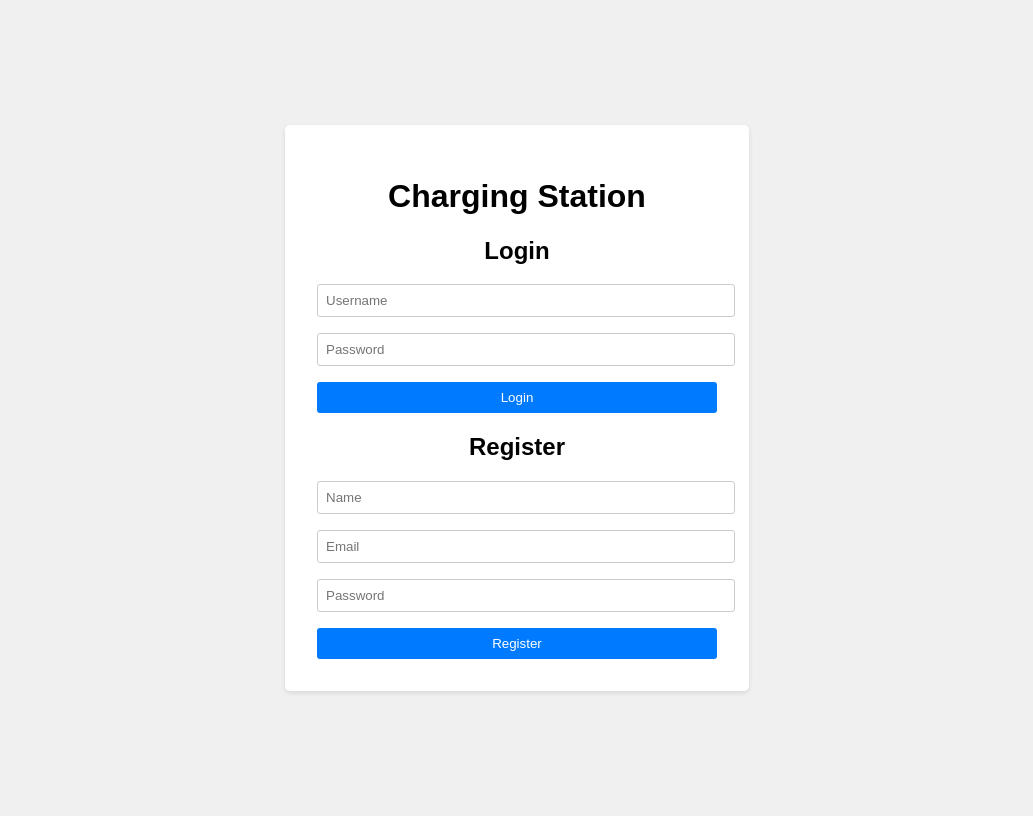
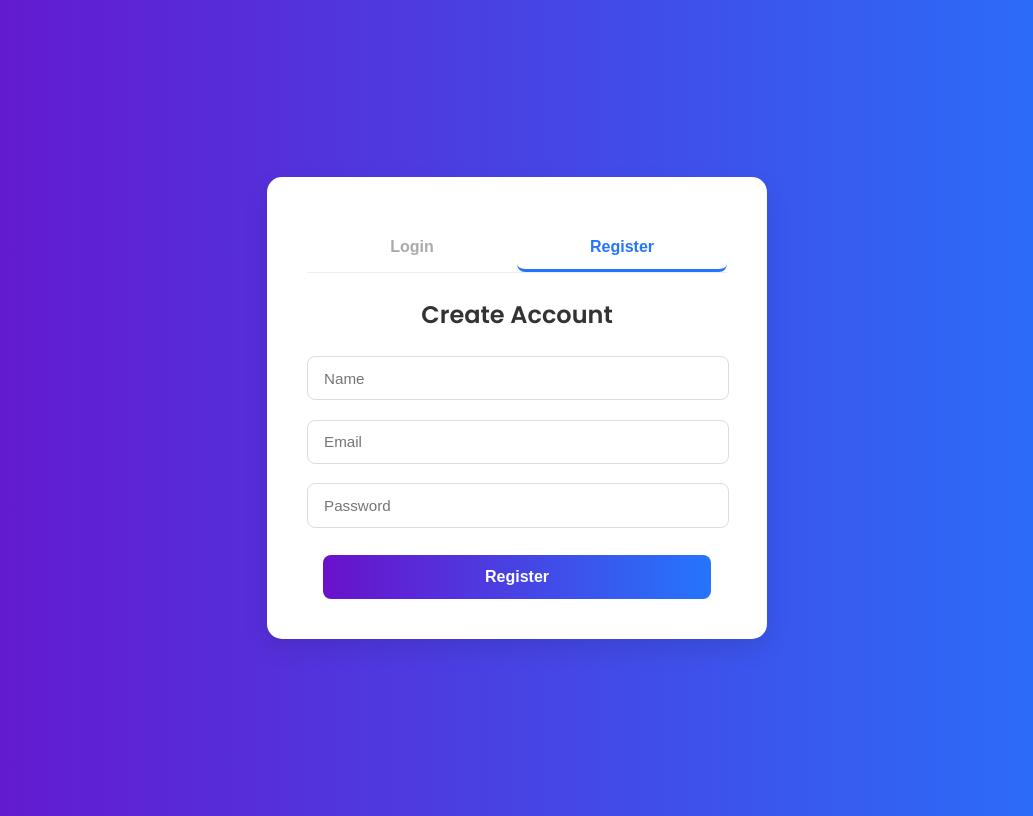
Before and after one commit to Muthu-Arun/charging-cpp, a plain HTML site: page frontend/index.html in a window 1280 px wide. Both pictures are taken after a click on the button "Register". Shown: the whole page, without its empty margins (123-1156 px from the left). Drawn offline with Linux system fonts and the light colour scheme; no server answers.

Commit message:
Prettier UI

```diff
--- a/frontend/app.js
+++ b/frontend/app.js
@@ -6,6 +6,12 @@ document.addEventListener('DOMContentLoaded', () => {
     const logoutBtn = document.getElementById('logout-btn');
     const stationsList = document.getElementById('stations-list');
     const outletsList = document.getElementById('outlets-list');
+
+    // New tab elements
+    const loginTabBtn = document.getElementById('login-tab-btn');
+    const registerTabBtn = document.getElementById('register-tab-btn');
+    const loginForm = document.getElementById('login-form');
+    const registerForm = document.getElementById('register-form');
 
     const API_URL = 'http://localhost:8080';
     let token = localStorage.getItem('token');
@@ -22,15 +28,39 @@ document.addEventListener('DOMContentLoaded', () => {
         chargingContainer.style.display = 'none';
         localStorage.removeItem('token');
         token = null;
+        // Default to login tab
+        loginTabBtn.click();
     };
+
+    // Tab switching logic
+    loginTabBtn.addEventListener('click', () => {
+        loginForm.style.display = 'block';
+        registerForm.style.display = 'none';
+        loginTabBtn.classList.add('active');
+        registerTabBtn.classList.remove('active');
+    });
+
+    registerTabBtn.addEventListener('click', () => {
+        loginForm.style.display = 'none';
+        registerForm.style.display = 'block';
+        registerTabBtn.classList.add('active');
+        loginTabBtn.classList.remove('active');
+    });
 
     if (token) {
         showChargingView();
+    } else {
+        showAuthView();
     }
 
     loginBtn.addEventListener('click', async () => {
         const username = document.getElementById('username').value;
         const password = document.getElementById('password').value;
+
+        if (!username || !password) {
+            alert('Please enter username and password.');
+            return;
+        }
 
         const response = await fetch(`${API_URL}/login/login`, {
             method: 'POST',
@@ -53,6 +83,11 @@ document.addEventListener('DOMContentLoaded', () => {
         const email = document.getElementById('reg-email').value;
         const password = document.getElementById('reg-password').value;
 
+        if (!name || !email || !password) {
+            alert('Please fill out all fields.');
+            return;
+        }
+
         const response = await fetch(`${API_URL}/login/register`, {
             method: 'POST',
             headers: { 'Content-Type': 'application/json' },
@@ -61,6 +96,7 @@ document.addEventListener('DOMContentLoaded', () => {
 
         if (response.ok) {
             alert('Registration successful! Please login.');
+            loginTabBtn.click(); // Switch to login tab
         } else {
             alert('Registration failed');
         }
@@ -71,9 +107,12 @@ document.addEventListener('DOMContentLoaded', () => {
     });
 
     async function fetchStations() {
-        const response = await fetch(`${API_URL}/api/stations`);
+        if (!token) return;
+        const response = await fetch(`${API_URL}/api/stations`, {
+             headers: { 'Authorization': `Bearer ${token}` }
+        });
         const data = await response.json();
-        stationsList.innerHTML = '';
+        stationsList.innerHTML = '<h3>Available Stations</h3>';
         data.stations.forEach(station => {
             const stationDiv = document.createElement('div');
             stationDiv.className = 'station';
@@ -83,16 +122,21 @@ document.addEventListener('DOMContentLoaded', () => {
     }
 
     async function fetchOutlets() {
-        const response = await fetch(`${API_URL}/api/outlets`);
+        if (!token) return;
+        const response = await fetch(`${API_URL}/api/outlets`, {
+            headers: { 'Authorization': `Bearer ${token}` }
+        });
         const data = await response.json();
-        outletsList.innerHTML = '';
+        outletsList.innerHTML = '<h3>Available Outlets</h3>';
         data.outlets.forEach(outlet => {
             const outletDiv = document.createElement('div');
             outletDiv.className = 'outlet';
             outletDiv.innerHTML = `
-                <span>${outlet.name} (Station ${outlet.station_id}) - ${outlet.status}</span>
-                <button class="initiate-btn" data-id="${outlet.id}" ${outlet.status !== 'available' ? 'disabled' : ''}>Initiate</button>
-                <button class="terminate-btn" data-id="${outlet.id}" ${outlet.status !== 'occupied' ? 'disabled' : ''}>Terminate</button>
+                <span>${outlet.name} (Station ${outlet.station_id}) - <strong>${outlet.status}</strong></span>
+                <div>
+                    <button class="initiate-btn" data-id="${outlet.id}" ${outlet.status !== 'available' ? 'disabled' : ''}>Start</button>
+                    <button class="terminate-btn" data-id="${outlet.id}" ${outlet.status === 'available' ? 'disabled' : ''}>Stop</button>
+                </div>
             `;
             outletsList.appendChild(outletDiv);
         });
--- a/frontend/index.html
+++ b/frontend/index.html
@@ -4,28 +4,38 @@
     <meta charset="UTF-8">
     <meta name="viewport" content="width=device-width, initial-scale=1.0">
     <title>Charging Station</title>
+    <link rel="stylesheet" href="https://fonts.googleapis.com/css2?family=Poppins:wght@300;400;600&display=swap">
     <link rel="stylesheet" href="styles.css">
 </head>
 <body>
     <div class="container">
-        <h1>Charging Station</h1>
         <div id="auth-container">
-            <h2>Login</h2>
-            <input type="text" id="username" placeholder="Username">
-            <input type="password" id="password" placeholder="Password">
-            <button id="login-btn">Login</button>
-            <h2>Register</h2>
-            <input type="text" id="reg-name" placeholder="Name">
-            <input type="text" id="reg-email" placeholder="Email">
-            <input type="password" id="reg-password" placeholder="Password">
-            <button id="register-btn">Register</button>
+            <div class="auth-tabs">
+                <button id="login-tab-btn" class="tab-btn active">Login</button>
+                <button id="register-tab-btn" class="tab-btn">Register</button>
+            </div>
+            <div id="login-form" class="auth-form">
+                <h2>Welcome Back!</h2>
+                <input type="text" id="username" placeholder="Username" autocomplete="username">
+                <input type="password" id="password" placeholder="Password" autocomplete="current-password">
+                <button id="login-btn">Login</button>
+            </div>
+            <div id="register-form" class="auth-form" style="display: none;">
+                <h2>Create Account</h2>
+                <input type="text" id="reg-name" placeholder="Name">
+                <input type="text" id="reg-email" placeholder="Email">
+                <input type="password" id="reg-password" placeholder="Password" autocomplete="new-password">
+                <button id="register-btn">Register</button>
+            </div>
         </div>
         <div id="charging-container" style="display: none;">
-            <h2>Stations</h2>
+            <div class="header">
+                <h2>Stations</h2>
+                <button id="logout-btn">Logout</button>
+            </div>
             <div id="stations-list"></div>
             <h2>Outlets</h2>
             <div id="outlets-list"></div>
-            <button id="logout-btn">Logout</button>
         </div>
     </div>
     <script src="app.js"></script>
--- a/frontend/styles.css
+++ b/frontend/styles.css
@@ -1,54 +1,129 @@
+/* General Body Styles */
 body {
-    font-family: sans-serif;
+    font-family: 'Poppins', sans-serif;
     display: flex;
     justify-content: center;
     align-items: center;
     min-height: 100vh;
-    background-color: #f0f0f0;
+    background: linear-gradient(to right, #6a11cb, #2575fc);
+    color: #333;
 }
 
+/* Main Container */
 .container {
     background-color: white;
-    padding: 2rem;
-    border-radius: 5px;
-    box-shadow: 0 2px 5px rgba(0, 0, 0, 0.1);
-    width: 400px;
-}
-
-h1, h2 {
+    padding: 2.5rem;
+    border-radius: 15px;
+    box-shadow: 0 10px 25px rgba(0, 0, 0, 0.1);
+    width: 100%;
+    max-width: 420px;
     text-align: center;
 }
 
-input {
+/* Authentication Section */
+#auth-container h2 {
+    margin-bottom: 1.5rem;
+    color: #333;
+    font-weight: 600;
+}
+
+.auth-tabs {
+    display: flex;
+    justify-content: center;
+    margin-bottom: 1.5rem;
+    border-bottom: 1px solid #eee;
+}
+
+.tab-btn {
+    background: none;
+    border: none;
+    padding: 0.8rem 1.5rem;
+    cursor: pointer;
+    font-size: 1rem;
+    font-weight: 600;
+    color: #aaa;
+    transition: all 0.3s ease;
+    border-bottom: 3px solid transparent;
+}
+
+.tab-btn.active {
+    color: #2575fc;
+    border-bottom-color: #2575fc;
+}
+
+.auth-form input {
     display: block;
-    width: 100%;
-    padding: 0.5rem;
-    margin-bottom: 1rem;
-    border: 1px solid #ccc;
-    border-radius: 3px;
+    width: calc(100% - 2rem);
+    padding: 0.8rem 1rem;
+    margin: 0 auto 1.2rem;
+    border: 1px solid #ddd;
+    border-radius: 8px;
+    font-size: 0.95rem;
+    transition: border-color 0.3s ease;
+}
+
+.auth-form input:focus {
+    outline: none;
+    border-color: #2575fc;
 }
 
 button {
-    background-color: #007bff;
+    background: linear-gradient(to right, #6a11cb, #2575fc);
     color: white;
-    padding: 0.5rem 1rem;
+    padding: 0.8rem 1.5rem;
     border: none;
-    border-radius: 3px;
+    border-radius: 8px;
     cursor: pointer;
-    width: 100%;
+    width: calc(100% - 2rem);
+    font-size: 1rem;
+    font-weight: 600;
+    transition: transform 0.2s ease, box-shadow 0.2s ease;
+    margin-top: 0.5rem;
 }
 
 button:hover {
-    background-color: #0056b3;
+    transform: translateY(-2px);
+    box-shadow: 0 4px 15px rgba(0, 0, 0, 0.1);
+}
+
+/* Charging Station Section */
+#charging-container .header {
+    display: flex;
+    justify-content: space-between;
+    align-items: center;
+    margin-bottom: 1.5rem;
+}
+
+#charging-container h2 {
+    margin: 0;
+    font-weight: 600;
+    color: #333;
+}
+
+#logout-btn {
+    background: #f44336;
+    width: auto;
+    padding: 0.6rem 1.2rem;
+    font-size: 0.9rem;
 }
 
 #stations-list, #outlets-list {
-    margin-bottom: 1rem;
+    margin-bottom: 1.5rem;
+    text-align: left;
 }
 
 .station, .outlet {
-    padding: 0.5rem;
+    background: #f9f9f9;
+    padding: 1rem;
     border: 1px solid #eee;
-    margin-bottom: 0.5rem;
-    border-radius: 3px;
+    margin-bottom: 0.8rem;
+    border-radius: 8px;
+    display: flex;
+    justify-content: space-between;
+    align-items: center;
+    transition: box-shadow 0.3s ease;
 }
+
+.station:hover, .outlet:hover {
+    box-shadow: 0 2px 10px rgba(0, 0, 0, 0.05);
+}
```
